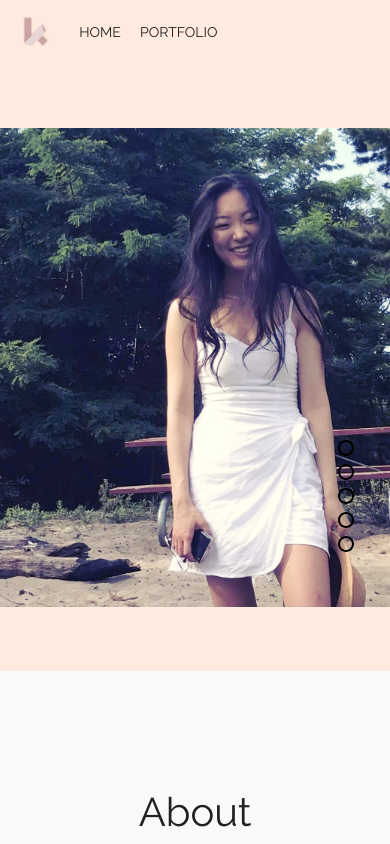
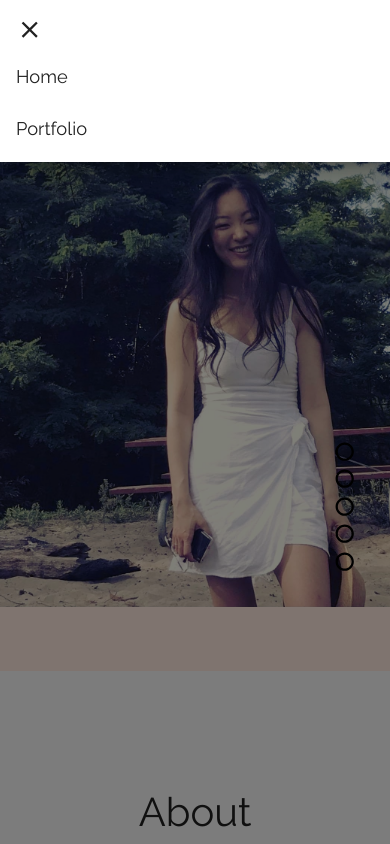
Before and after one commit to kaelynsuh/personal-website, a React (Create React App) app: page / in a window 390 px wide. Both pictures are taken after a click on the button 36 px from the left and 32 px from the top of the page. Shown: the top 844 px of the page. Built offline with nearby package versions, Linux system fonts and the light colour scheme.

Commit message:
Responsive drawer menu

```diff
--- a/src/App.jsx
+++ b/src/App.jsx
@@ -78,6 +78,7 @@ const theme = createMuiTheme({
   },
   typography: {
     fontFamily: 'Raleway, Arial',
+    fontSize: 16,
     // h6: {
     //   fontSize: '5rem',
     //   fontFamily: 'Indie Flower',
--- a/src/views/Home.jsx
+++ b/src/views/Home.jsx
@@ -6,8 +6,13 @@ import {
   AppBar,
   Button,
   Container,
+  Drawer,
   IconButton,
   Link,
+  List,
+  ListItem,
+  ListItemIcon,
+  ListItemText,
   Tabs,
   Toolbar,
   Typography,
@@ -26,6 +31,7 @@ import TwitterIcon from '@material-ui/icons/Twitter';
 import FavoriteIcon from '@material-ui/icons/Favorite';
 
 import MenuIcon from '@material-ui/icons/Menu';
+import CloseIcon from '@material-ui/icons/Close';
 
 // import { useTheme } from '@material-ui/core/styles';
 
@@ -128,6 +134,24 @@ const StyledLink = styled(Link)`
   color: #000000;
 `;
 
+const StyledMenu = styled(Button)`
+  /* display: block; */
+  display: flex;
+  align-items: center;
+
+  @media screen and (min-width: 404px) {
+    display: none;
+  }
+`;
+
+const StyledMenuItems = styled(Button)`
+  display: none;
+
+  @media screen and (min-width: 404px) {
+    display: block;
+  }
+`;
+
 // About Me
 const AboutMe = styled.div`
   display: flex;
@@ -146,7 +170,7 @@ const WorkExperience = styled.div`
   text-align: center;
 
   margin: 0 2rem;
-  padding: 5rem 10rem;
+  padding: 5rem 6rem;
 `;
 
 // Skills
@@ -234,9 +258,7 @@ const SubHeading = styled.div`
 
 const Home = () => {
   // const theme = useTheme();
-  // const [isShown, setIsShown] = useState(false);
-  const [isShown, setIsShown] = useState({});
-  // console.log('isShown: ', isShown);
+  const [showMenu, setShowMenu] = useState(false);
 
   const scrollToTop = () => {
     window.scroll({
@@ -261,20 +283,46 @@ const Home = () => {
       </SideNav>
 
       <AppBar position="static">
+        <StyledContainer maxWidth="md">
           <Toolbar>
-          <IconButton edge="start" color="inherit" aria-label="menu">
+            <StyledMenu onClick={() => setShowMenu(true)}>
+              <MenuIcon />
+            </StyledMenu>
+            <Drawer
+              anchor="top"
+              open={showMenu}
+              onClose={() => setShowMenu(false)}
+            >
+              <List>
+                <ListItem button onClick={() => setShowMenu(false)}>
+                  <CloseIcon />
+                </ListItem>
+                <ListItem button>
+                  <ListItemText primary="Home" />
+                </ListItem>
+                <ListItem button>
+                  <ListItemText primary="Portfolio" />
+                </ListItem>
+              </List>
+            </Drawer>
+
+            {/* revisit: padding's circular, maybe change this to Button instead */}
+            <IconButton edge="start" color="inherit" aria-label="menu" href="/">
               <Logo src={logo} alt="logo" />
             </IconButton>
 
-          <Button color="inherit" href="/">
+            <StyledMenuItems color="inherit" href="/">
               Home
-          </Button>
-          <Button color="inherit" href="/portfolio">
+            </StyledMenuItems>
+            <StyledMenuItems color="inherit" href="/portfolio">
               Portfolio
-          </Button>
+            </StyledMenuItems>
           </Toolbar>
+        </StyledContainer>
       </AppBar>
 
+      {/* revisit: wrap profile in container */}
+      {/* <StyledContainer maxWidth="md"> */}
       <Profile>
         <ProfileInfo>
           <Name>Kaelyn Suh</Name>
@@ -454,9 +502,9 @@ const Home = () => {
         <Footer>
           <StyledArrowBackIosIcon onClick={scrollToTop} />
           <MadeWith>
-            <div>Made with&nbsp;</div>
+            {/* <div>Made with&nbsp;</div>
             <FavoriteIcon style={{ fontSize: '1.2rem' }} />
-            <div>&nbsp;using React and Material UI</div>
+            <div>&nbsp;using React and Material UI</div> */}
           </MadeWith>
           <div>© 2021 Kaelyn Suh</div>
         </Footer>
```
Also changed, not shown: src/lib/assets/images/logo.png, src/lib/assets/images/logo_big.png (added). Lines whose indentation alone changed are shown as unchanged.
